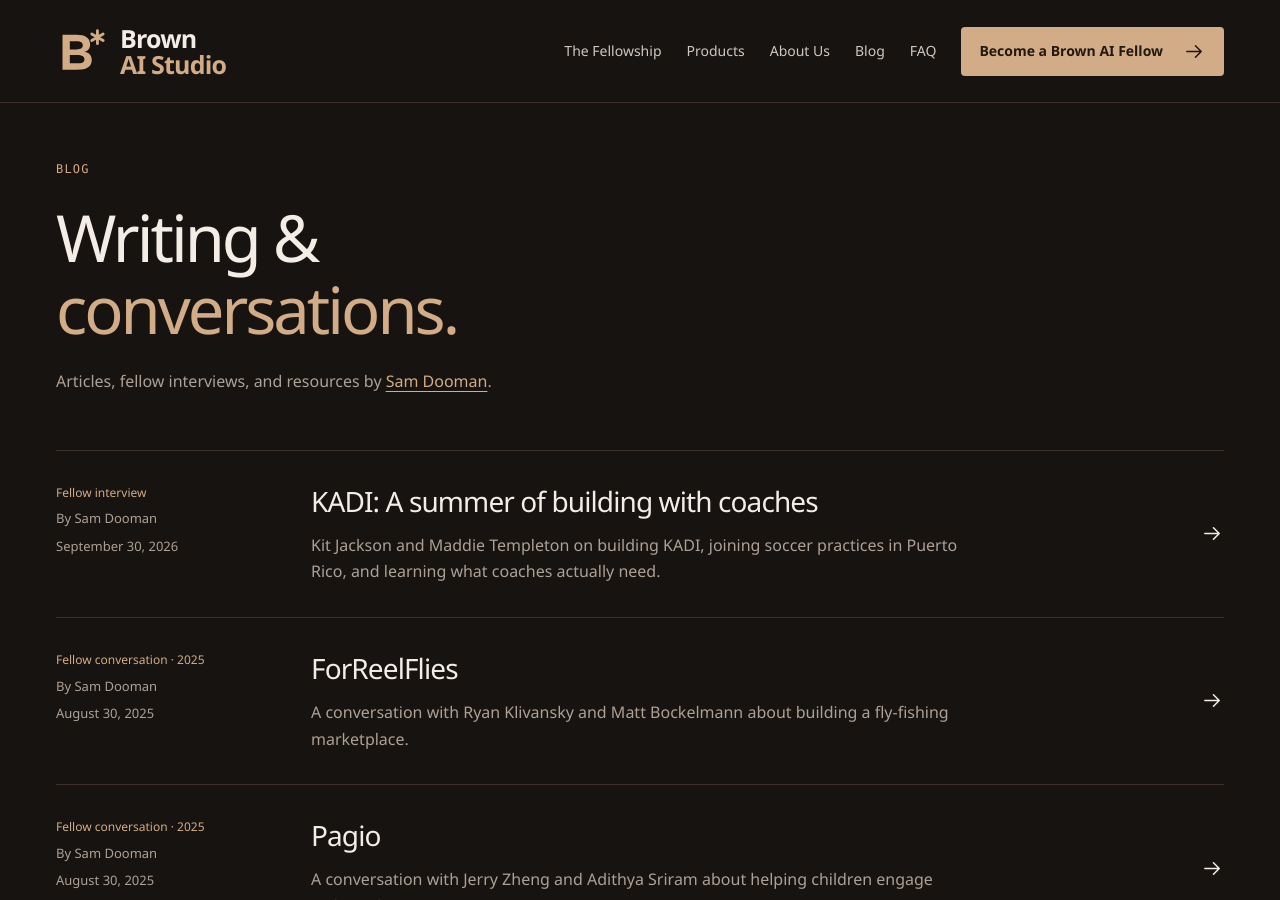
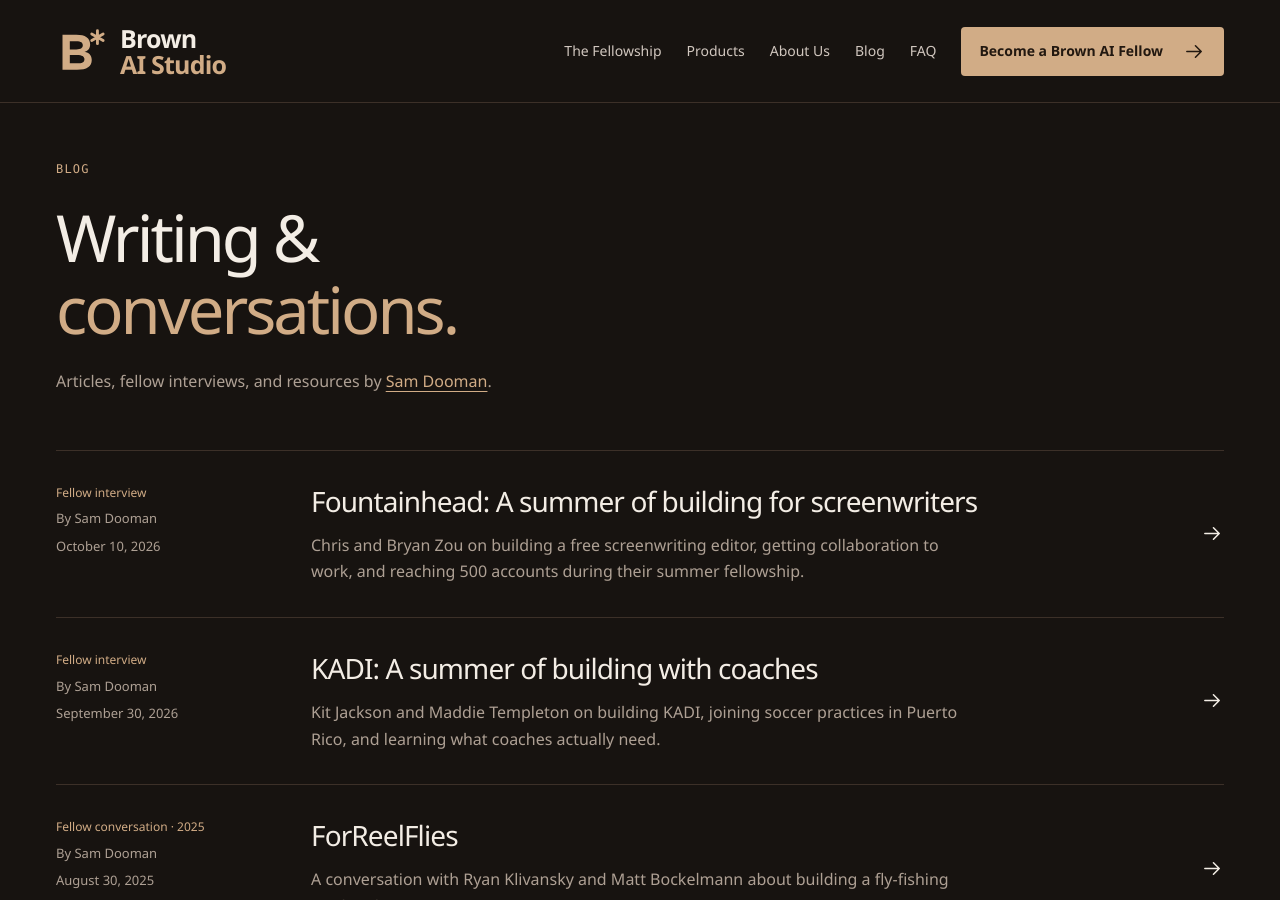
Before and after one commit to b-star-fellowship/b-star-fellowship.github.io, a Jekyll site: the page built from blog.html, in a window 1280 px wide and 900 px high. Built offline with Jekyll 4.4.1, drawn with Linux system fonts in a browser that asks for light colours.

Commit message:
Publish Fountainhead interview alongside KADI

```diff
--- a/_data/products.json
+++ b/_data/products.json
@@ -7,6 +7,7 @@
     "headline": "A free screenwriting editor for filmmakers.",
     "summary": "Premium screenwriting tools, available for free to the next generation of filmmakers.",
     "website": "https://fountainhead.site",
+    "story_url": "/blog/fountainhead-summer-2026/",
     "focus": [
       "Screenwriting",
       "Creative tools"
```
Also changed, not shown: _posts/2026-10-10-fountainhead-summer-2026.md (renamed from _reviews/fountainhead-summer-2026.md), readme.md.
